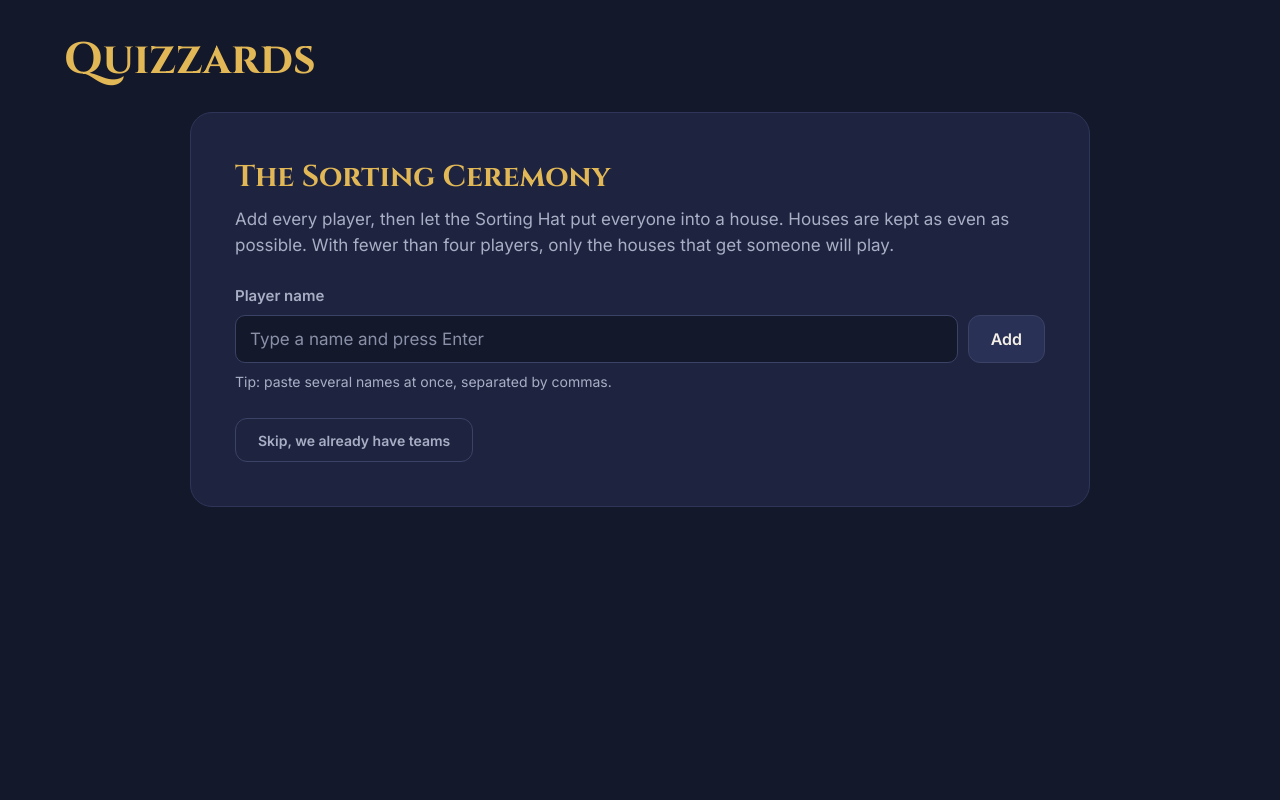
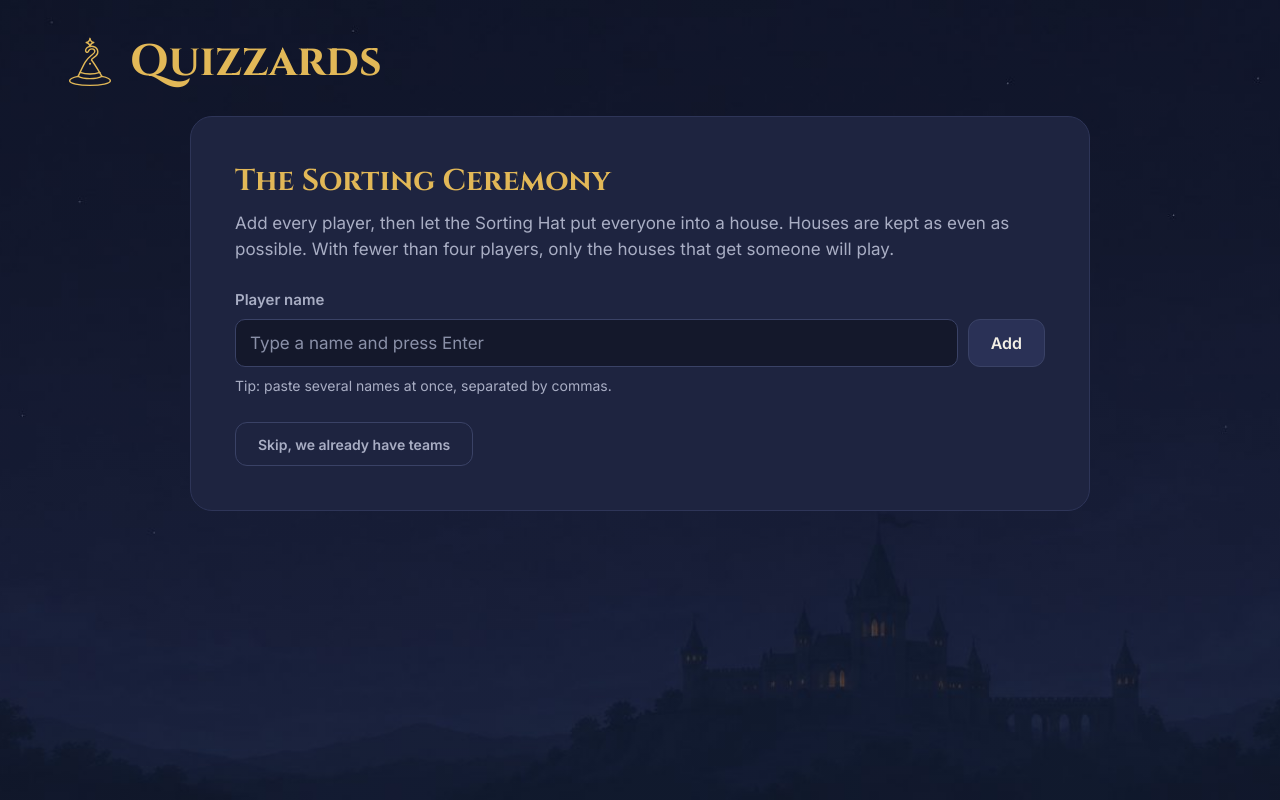
Before and after one commit to pokejaysim/quizzards, a plain HTML site: page index.html in a window 1280 px wide. Drawn offline with Linux system fonts and the light colour scheme.

Commit message:
Add emblem and night-sky castle background
Co-Authored-By: Claude Opus 5.5 <noreply@anthropic.com>
Claude-Session: https://claude.ai/code/session_01CkcS2c3YCy4e62epeodJeW

```diff
--- a/index.html
+++ b/index.html
@@ -4,6 +4,7 @@
 <meta charset="utf-8">
 <meta name="viewport" content="width=device-width, initial-scale=1">
 <title>Quizzards</title>
+<link rel="icon" type="image/svg+xml" href="assets/emblem.svg">
 <meta name="description" content="A wizard-themed trivia board game for four houses.">
 <link rel="preconnect" href="https://fonts.googleapis.com">
 <link rel="preconnect" href="https://fonts.gstatic.com" crossorigin>
@@ -11,11 +12,12 @@
 <style>
 :root{--accent:#E2B857;--bg:#14182B;--card:#1E2440;--line:#2E3558;--line2:#3A4266;--chip:#2A3156;--text:#F3EFE6;--muted:#A9AEC4}
 *{box-sizing:border-box}
-body{margin:0;background:var(--bg);color:var(--text);font-family:Inter,system-ui,sans-serif}
+body{margin:0;min-height:100vh;color:var(--text);font-family:Inter,system-ui,sans-serif;background:linear-gradient(rgba(20,24,43,.3),rgba(20,24,43,.3)),url(assets/background.jpg) center bottom/cover no-repeat fixed,var(--bg)}
+h1 .emblem{width:52px;height:52px;flex:none}
 button{font-family:inherit;cursor:pointer}
 #app{max-width:1200px;margin:0 auto;padding:36px 24px 56px;display:flex;flex-direction:column;gap:28px}
 .top{display:flex;flex-wrap:wrap;justify-content:space-between;align-items:center;gap:20px}
-h1{margin:0;font-family:Cinzel,Georgia,serif;font-weight:700;font-size:44px;line-height:1.1;color:var(--accent)}
+h1{display:flex;align-items:center;gap:14px;margin:0;font-family:Cinzel,Georgia,serif;font-weight:700;font-size:44px;line-height:1.1;color:var(--accent)}
 .scores{display:flex;flex-wrap:wrap;align-items:stretch;gap:12px}
 .score,.wager{display:flex;flex-direction:column;gap:4px;min-width:132px;padding:0 0 12px;background:var(--card);border:1px solid var(--line);border-radius:14px;overflow:hidden}
 .bar{height:5px}
@@ -108,7 +110,7 @@ h1{margin:0;font-family:Cinzel,Georgia,serif;font-weight:700;font-size:44px;line
 @keyframes pulse{from{opacity:.55}to{opacity:1}}
 @keyframes pop{from{transform:scale(.7);opacity:0}to{transform:scale(1);opacity:1}}
 @media (prefers-reduced-motion:reduce){.hat-thinking,.hat-house{animation:none}}
-@media (max-width:640px){h1{font-size:34px}.card{padding:24px}.question{font-size:26px}.winner-text{font-size:30px}.hat-house{font-size:40px}.hat-name{font-size:30px}.rank{flex-wrap:wrap}}
+@media (max-width:640px){h1{font-size:34px}h1 .emblem{width:40px;height:40px}.card{padding:24px}.question{font-size:26px}.winner-text{font-size:30px}.hat-house{font-size:40px}.hat-name{font-size:30px}.rank{flex-wrap:wrap}}
 </style>
 </head>
 <body>
@@ -519,7 +521,7 @@ function viewHeader() {
   var buttons = playing
     ? '<div class="header-btns"><button class="btn ghost" data-action="players">Players</button><button class="btn ghost" data-action="reset">New game</button></div>'
     : "";
-  return '<header class="top"><h1>Quizzards</h1><div class="scores">' + cards + buttons + '</div></header>';
+  return '<header class="top"><h1><img class="emblem" src="assets/emblem.svg" alt="">Quizzards</h1><div class="scores">' + cards + buttons + '</div></header>';
 }
 
 function viewSetup() {
```
Also changed, not shown: assets/background.jpg (added), assets/emblem.svg (added).
